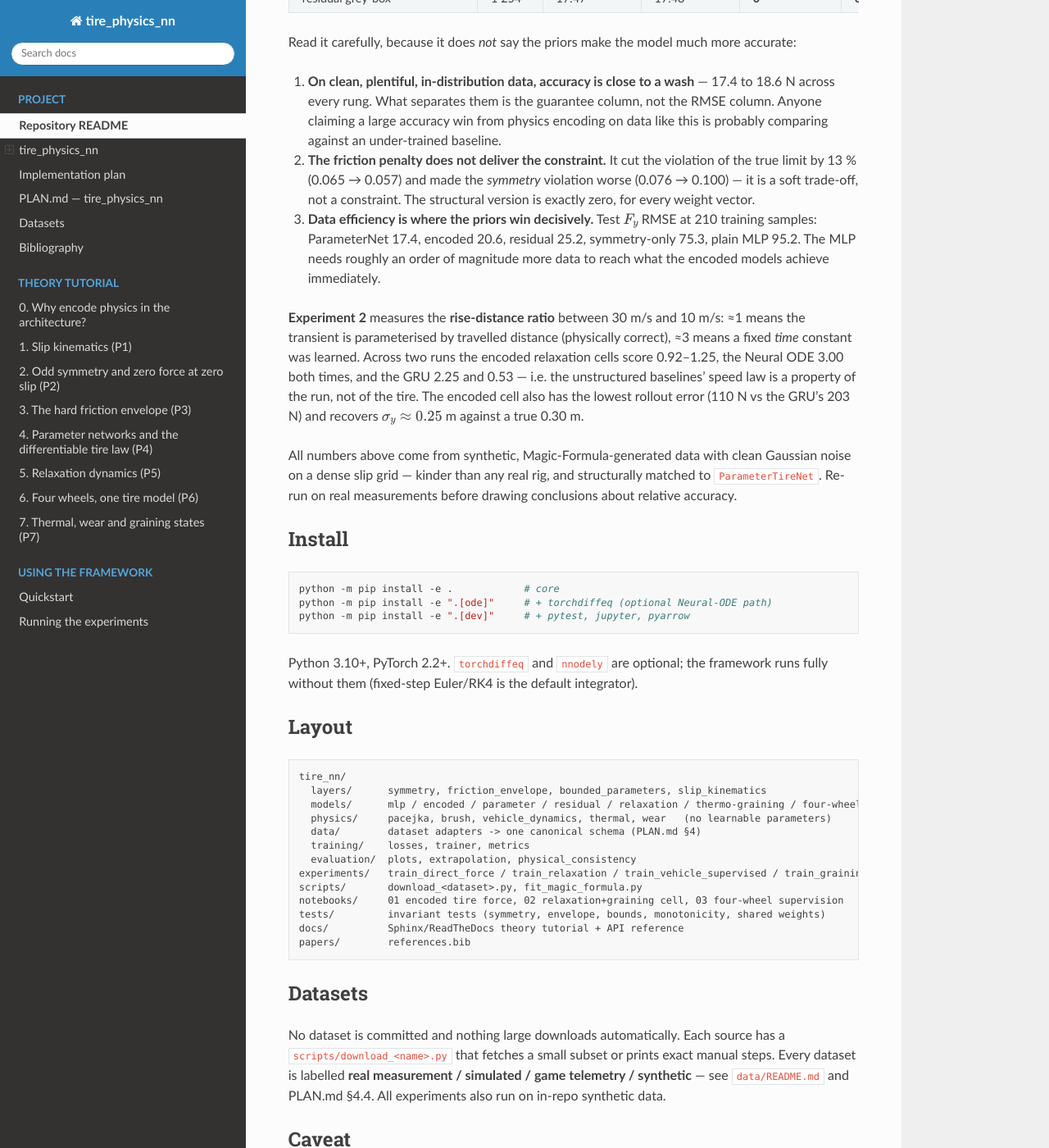
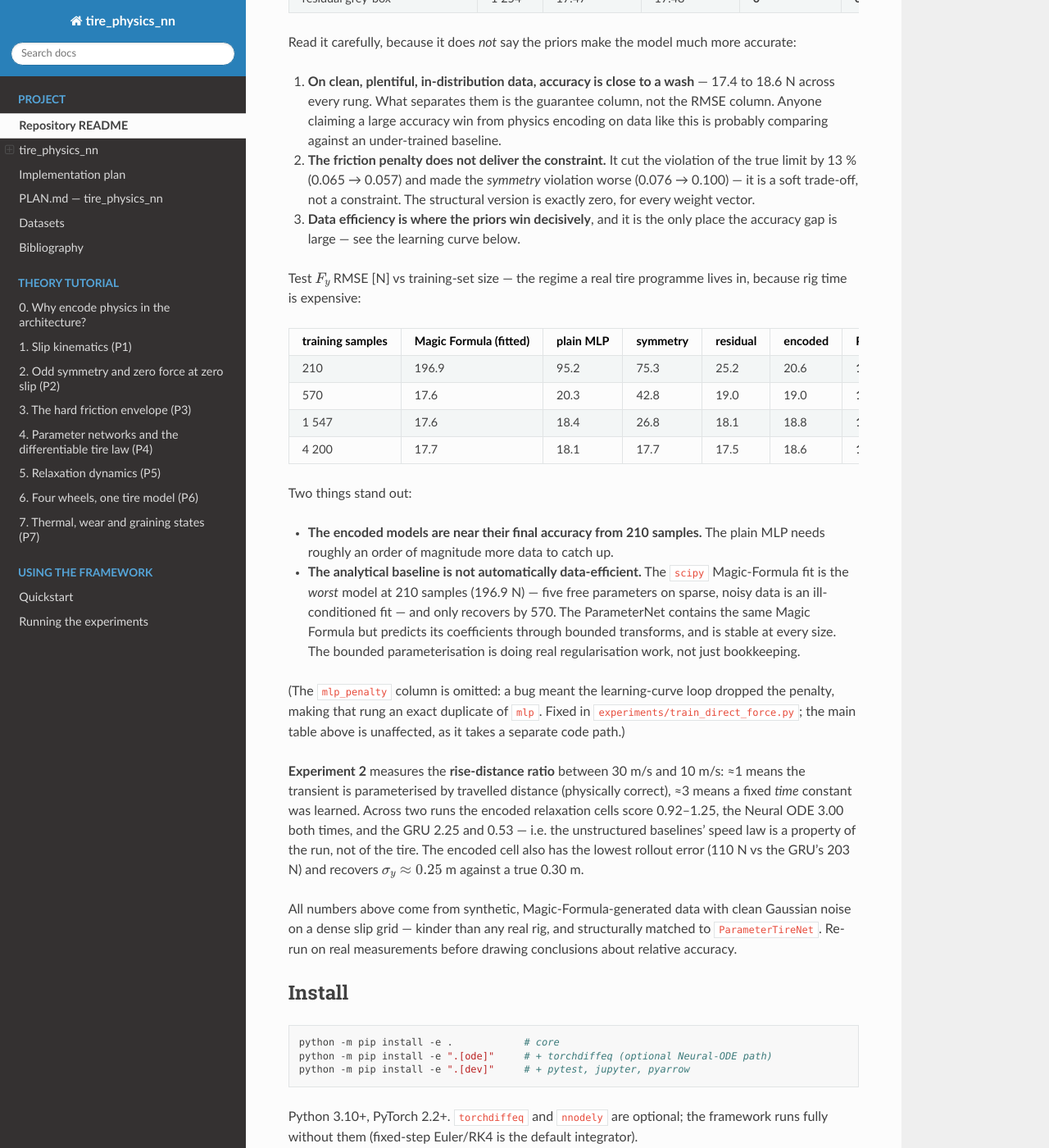
Before and after one commit to agpoks/tire_physics_nn, a Sphinx documentation site: the page built from docs/source/readme.md, in a window 1280 px wide and 1400 px high, scrolled down 1566 px. Shown: the whole window at 82% size. Built offline with Sphinx 7.4.7 and the Read the Docs theme 3.1.0, drawn with Linux system fonts in a browser that asks for light colours; pages that are not in the unit, such as notebooks, are missing from menus.

Commit message:
Publish the full learning curve and fix the penalty bug in it
The completed Experiment 1 learning curve is the strongest result in the
project and is now in the README and the docs: the encoded models are near
their final accuracy from 210 training samples while the plain MLP needs
roughly an order of magnitude more data.

It also produced a finding I did not expect. The analytical baseline is not
automatically data-efficient - the scipy Magic-Formula fit is the *worst*
model at 210 samples (196.9 N), because five free parameters on sparse noisy
data is an ill-conditioned fit, and it only recovers by 570. ParameterTireNet
contains the same Magic Formula but predicts its coefficients through bounded
transforms and is stable at every size, so the bounded parameterization is
doing real regularization work rather than just keeping the parameters legal.

Bug fixed: the learning-curve loop stripped the friction_penalty flag and
never re-applied it, so the mlp_penalty rung was an exact duplicate of mlp -
two identical lines presented as a comparison. That column is omitted from
the published table and the loop now re-applies the penalty. The main
ablation table takes a separate code path and was unaffected.

```diff
--- a/README.md
+++ b/README.md
@@ -68,10 +68,34 @@ accurate:
    true limit by 13 % (0.065 → 0.057) and made the *symmetry* violation worse
    (0.076 → 0.100) — it is a soft trade-off, not a constraint. The structural version is
    exactly zero, for every weight vector.
-3. **Data efficiency is where the priors win decisively.** Test $F_y$ RMSE at 210
-   training samples: ParameterNet 17.4, encoded 20.6, residual 25.2, symmetry-only 75.3,
-   plain MLP 95.2. The MLP needs roughly an order of magnitude more data to reach what
-   the encoded models achieve immediately.
+3. **Data efficiency is where the priors win decisively**, and it is the only place the
+   accuracy gap is large — see the learning curve below.
+
+Test $F_y$ RMSE [N] vs training-set size — the regime a real tire programme lives in,
+because rig time is expensive:
+
+| training samples | Magic Formula (fitted) | plain MLP | symmetry | residual | encoded | ParameterNet |
+|---|---|---|---|---|---|---|
+| 210 | 196.9 | 95.2 | 75.3 | 25.2 | 20.6 | **17.4** |
+| 570 | 17.6 | 20.3 | 42.8 | 19.0 | 19.0 | **17.3** |
+| 1 547 | 17.6 | 18.4 | 26.8 | 18.1 | 18.8 | **17.3** |
+| 4 200 | 17.7 | 18.1 | 17.7 | 17.5 | 18.6 | **17.4** |
+
+Two things stand out:
+
+* **The encoded models are near their final accuracy from 210 samples.** The plain MLP
+  needs roughly an order of magnitude more data to catch up.
+* **The analytical baseline is not automatically data-efficient.** The `scipy`
+  Magic-Formula fit is the *worst* model at 210 samples (196.9 N) — five free parameters
+  on sparse, noisy data is an ill-conditioned fit — and only recovers by 570. The
+  ParameterNet contains the same Magic Formula but predicts its coefficients through
+  bounded transforms, and is stable at every size. The bounded parameterisation is doing
+  real regularisation work, not just bookkeeping.
+
+(The `mlp_penalty` column is omitted: a bug meant the learning-curve loop dropped the
+penalty, making that rung an exact duplicate of `mlp`. Fixed in
+`experiments/train_direct_force.py`; the main table above is unaffected, as it takes a
+separate code path.)
 
 **Experiment 2** measures the **rise-distance ratio** between 30 m/s and 10 m/s: ≈1 means
 the transient is parameterised by travelled distance (physically correct), ≈3 means a
```
Also changed, not shown: docs/source/tutorials/experiments.md (+17 -4 lines), 1 other file.
